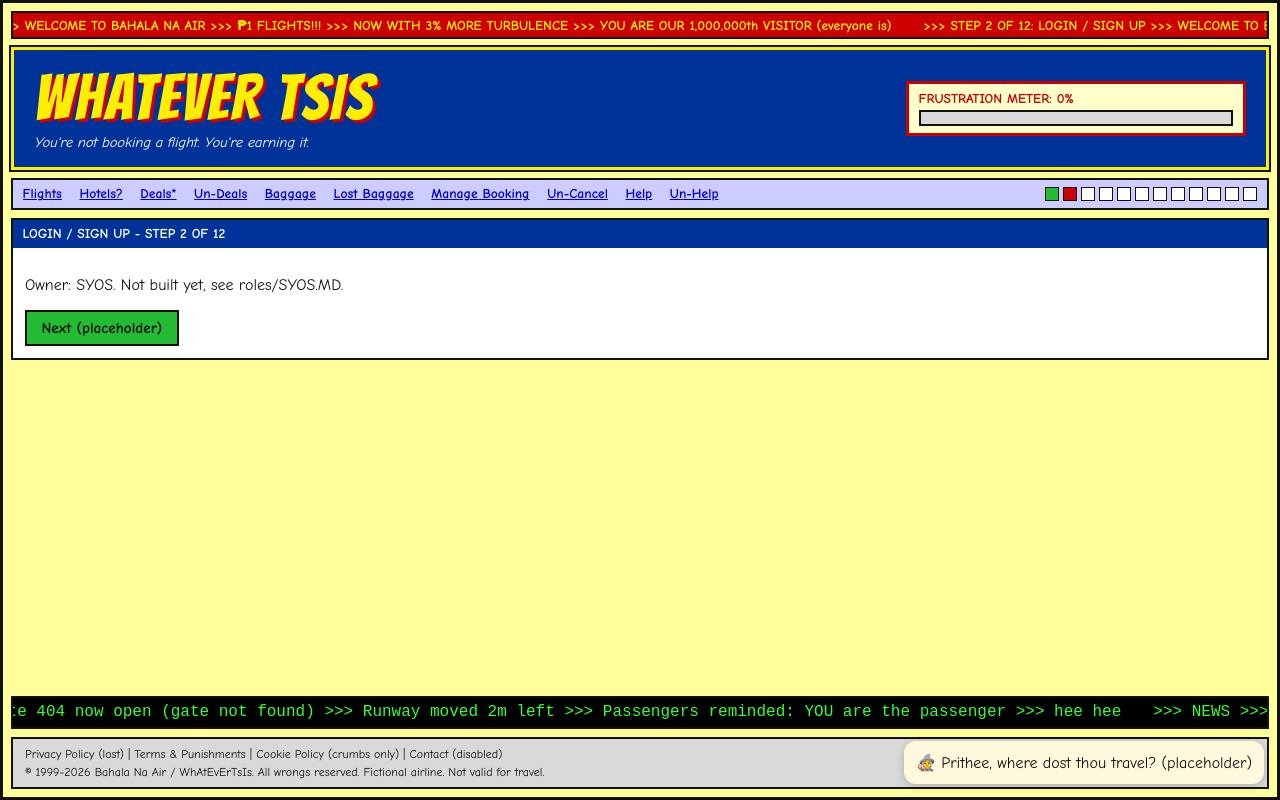
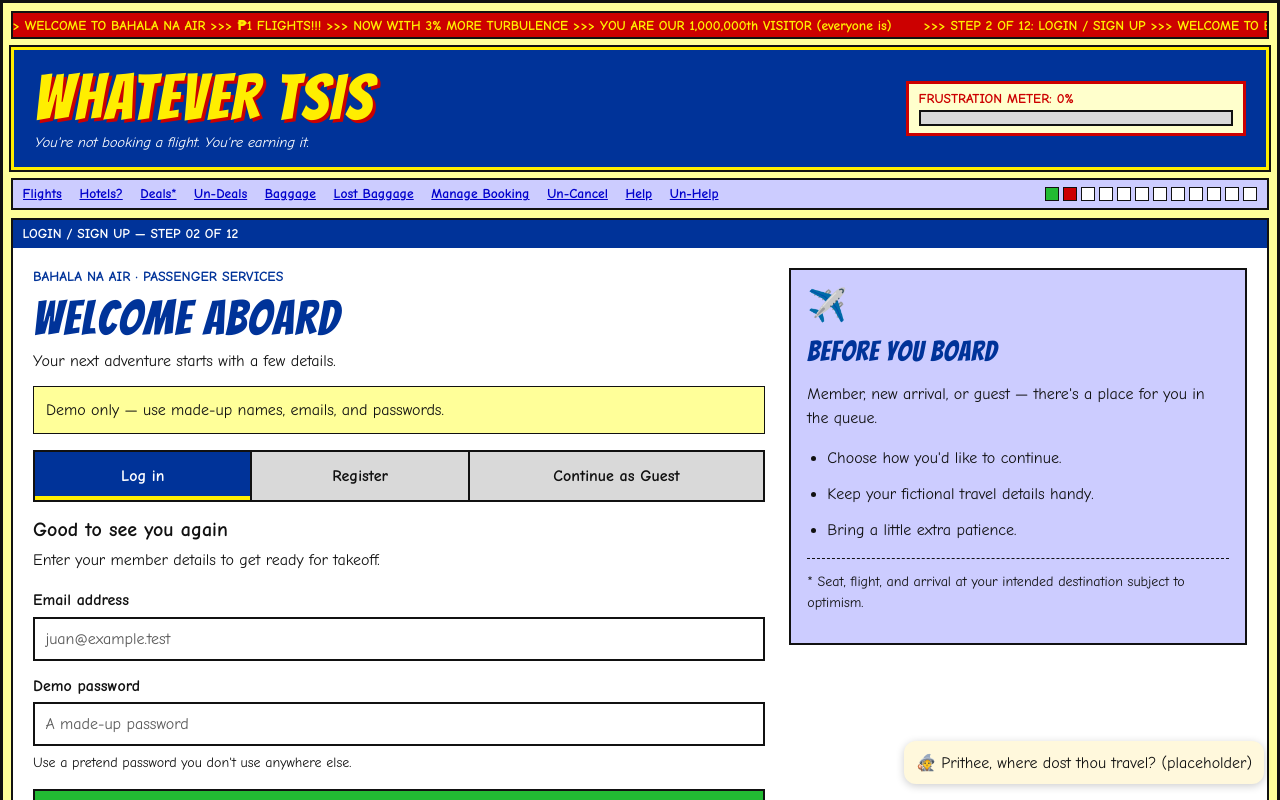
Before and after one commit to Zephyrdoestech/WhAtEvErTsIs, a React (Vite) app: page / in a window 1280 px wide. Both pictures are taken after a click on the button "Next (placeholder)". Shown: the top 800 px of the page. Built offline with nearby package versions, Linux system fonts and the light colour scheme.

Commit message:
feat: build Stage 02 login register and guest forms

```diff
--- a/src/stages/02-Login/Login.css
+++ b/src/stages/02-Login/Login.css
@@ -1 +1,55 @@
 /* OWNER: SYOS — styles for Stage 02 only */
+.login { font-size: 1rem; }
+.login__layout { display: grid; gap: 1.25rem; }
+.login__main { min-width: 0; }
+.login__eyebrow { margin: 0 0 0.5rem; color: var(--blue); font-size: 0.875rem; font-weight: 700; }
+.login__welcome { margin: 0; color: var(--blue); font-size: clamp(2rem, 6vw, 3rem); }
+.login__intro { margin: 0.5rem 0 1rem; }
+.login__notice { padding: 0.75rem; border: 1px solid var(--ink); background: var(--page); line-height: 1.4; }
+.login__tabs { display: grid; grid-template-columns: 1fr 1fr 1.35fr; border: var(--border); }
+.login__tabs button {
+  min-width: 0;
+  min-height: 3rem;
+  border: 0;
+  border-right: var(--border);
+  padding: 0.65rem 0.35rem;
+  background: var(--grey);
+  color: var(--ink);
+  font: 700 1rem var(--font-body);
+  cursor: pointer;
+}
+.login__tabs button:last-child { border-right: 0; }
+.login__tabs [aria-selected="true"] { background: var(--blue); color: #fff; box-shadow: inset 0 -4px var(--yellow); }
+.login button:focus-visible, .login input:focus-visible { outline: 3px solid var(--purple); outline-offset: 3px; }
+.login__tab-panel { padding: 1rem 0; }
+.login__tab-panel h4 { margin: 0 0 0.5rem; font-size: 1.25rem; }
+.login__tab-panel > p { margin: 0 0 1.25rem; line-height: 1.4; }
+.login__field { display: grid; gap: 0.45rem; margin-bottom: 1rem; }
+.login__field label { font-weight: 700; }
+.login__field input {
+  width: 100%;
+  min-width: 0;
+  min-height: 2.75rem;
+  border: var(--border);
+  padding: 0.65rem;
+  background: #fff;
+  color: var(--ink);
+  font: inherit;
+}
+.login__field input::placeholder { color: #595959; opacity: 1; }
+.login__help, .login__fine-print { font-size: 0.875rem; line-height: 1.4; }
+.login__guest-note { padding: 0.75rem; background: var(--lavender); line-height: 1.4; }
+.login__submit { width: 100%; min-height: 2.75rem; font-size: 1rem; }
+.login__status { margin: 1rem 0 0; padding: 0.75rem; border: 1px solid var(--blue); background: #e3f0ff; }
+.login__status:empty { display: none; }
+.login__aside { align-self: start; padding: 1rem; border: var(--border); background: var(--lavender); }
+.login__plane { display: block; font-size: 2rem; }
+.login__aside h3 { margin: 0.75rem 0; color: var(--blue); font-size: 1.75rem; }
+.login__aside p, .login__aside li { line-height: 1.5; }
+.login__aside ul { padding-left: 1.25rem; }
+.login__aside li + li { margin-top: 0.75rem; }
+.login__fine-print { padding-top: 0.75rem; border-top: 1px dashed var(--ink); }
+
+@media (min-width: 720px) {
+  .login__layout { grid-template-columns: minmax(0, 1.6fr) minmax(0, 1fr); padding: 1.25rem; gap: 1.5rem; }
+}
--- a/src/stages/02-Login/Login.jsx
+++ b/src/stages/02-Login/Login.jsx
@@ -1,8 +1,121 @@
 // OWNER: SYOS — see SYOS.MD (Stage 02: Login / Sign Up)
-// Replace the placeholder with the real stage. Call next() from useBooking() when the user gets through.
-import StagePlaceholder from "../../components/layout/StagePlaceholder.jsx";
+import { useId, useRef, useState } from "react";
 import "./Login.css";
 
+const modes = [
+  { id: "login", label: "Log in", title: "Good to see you again", description: "Enter your member details to get ready for takeoff.", submit: "Log in" },
+  { id: "register", label: "Register", title: "Join the passenger list", description: "A few details and you're one of us. Probably.", submit: "Create account" },
+  { id: "guest", label: "Continue as Guest", title: "Just passing through?", description: "Travel light. You can prepare your booking without creating an account.", submit: "Continue as Guest" },
+];
+
 export default function Login() {
-  return <StagePlaceholder number={2} title="Login / Sign Up" owner="SYOS" />;
+  const [active, setActive] = useState("login");
+  const [submitted, setSubmitted] = useState("");
+  const prefix = useId();
+  const tabs = useRef([]);
+
+  function selectTab(index) {
+    setActive(modes[index].id);
+    setSubmitted("");
+    tabs.current[index]?.focus();
+  }
+
+  function handleTabKey(event, index) {
+    let target;
+    if (event.key === "ArrowRight") target = (index + 1) % modes.length;
+    if (event.key === "ArrowLeft") target = (index + modes.length - 1) % modes.length;
+    if (event.key === "Home") target = 0;
+    if (event.key === "End") target = modes.length - 1;
+    if (target !== undefined) {
+      event.preventDefault();
+      selectTab(target);
+    }
+  }
+
+  function submit(event, mode) {
+    event.preventDefault();
+    // UI only: no authentication, storage, or stage advancement in task 3.
+    setSubmitted(mode);
+  }
+
+  return (
+    <section className="panel login" aria-labelledby={`${prefix}-heading`}>
+      <h2 className="panel-title" id={`${prefix}-heading`}>Login / Sign Up — Step 02 of 12</h2>
+      <div className="panel-body login__layout">
+        <div className="login__main">
+          <p className="login__eyebrow">BAHALA NA AIR · PASSENGER SERVICES</p>
+          <h3 className="display login__welcome">Welcome aboard</h3>
+          <p className="login__intro">Your next adventure starts with a few details.</p>
+          <p className="login__notice" id={`${prefix}-demo`}>Demo only — use made-up names, emails, and passwords.</p>
+
+          <div className="login__tabs" role="tablist" aria-label="Choose how to continue">
+            {modes.map((mode, index) => (
+              <button
+                key={mode.id}
+                ref={(element) => { tabs.current[index] = element; }}
+                type="button"
+                role="tab"
+                id={`${prefix}-tab-${mode.id}`}
+                aria-controls={`${prefix}-panel-${mode.id}`}
+                aria-selected={active === mode.id}
+                tabIndex={active === mode.id ? 0 : -1}
+                onClick={() => selectTab(index)}
+                onKeyDown={(event) => handleTabKey(event, index)}
+              >{mode.label}</button>
+            ))}
+          </div>
+
+          {modes.map((mode) => (
+            <div
+              key={mode.id}
+              role="tabpanel"
+              id={`${prefix}-panel-${mode.id}`}
+              aria-labelledby={`${prefix}-tab-${mode.id}`}
+              hidden={active !== mode.id}
+              className="login__tab-panel"
+            >
+              <h4>{mode.title}</h4>
+              <p>{mode.description}</p>
+              <form onSubmit={(event) => submit(event, mode.id)} aria-describedby={`${prefix}-demo`} autoComplete="off" onChange={() => setSubmitted("")}>
+                {mode.id !== "login" && (
+                  <div className="login__field">
+                    <label htmlFor={`${prefix}-${mode.id}-name`}>{mode.id === "guest" ? "What should we call you? (optional)" : "Full name"}</label>
+                    <input id={`${prefix}-${mode.id}-name`} name="name" type="text" placeholder="Juan Dela Cruz" required={mode.id === "register"} maxLength={100} />
+                  </div>
+                )}
+                {mode.id !== "guest" && (
+                  <>
+                    <div className="login__field">
+                      <label htmlFor={`${prefix}-${mode.id}-email`}>Email address</label>
+                      <input id={`${prefix}-${mode.id}-email`} name="email" type="email" placeholder="juan@example.test" required maxLength={254} />
+                    </div>
+                    <div className="login__field">
+                      <label htmlFor={`${prefix}-${mode.id}-password`}>Demo password</label>
+                      <input id={`${prefix}-${mode.id}-password`} name="password" type="password" placeholder="A made-up password" autoComplete="new-password" required maxLength={100} />
+                      <span className="login__help">Use a pretend password you don't use anywhere else.</span>
+                    </div>
+                  </>
+                )}
+                {mode.id === "guest" && <p className="login__guest-note">No email or password needed. Even a mystery passenger deserves a seat.*</p>}
+                <button className="btn go login__submit" type="submit">{mode.submit}</button>
+                <p className="login__status" role="status" aria-live="polite">{submitted === mode.id ? "Demo details received. Thanks for checking in!" : ""}</p>
+              </form>
+            </div>
+          ))}
+        </div>
+
+        <aside className="login__aside" aria-label="Before you board">
+          <span className="login__plane" aria-hidden="true">✈️</span>
+          <h3 className="display">Before you board</h3>
+          <p>Member, new arrival, or guest — there's a place for you in the queue.</p>
+          <ul>
+            <li>Choose how you'd like to continue.</li>
+            <li>Keep your fictional travel details handy.</li>
+            <li>Bring a little extra patience.</li>
+          </ul>
+          <p className="login__fine-print">* Seat, flight, and arrival at your intended destination subject to optimism.</p>
+        </aside>
+      </div>
+    </section>
+  );
 }
```
Also changed, not shown: roles/SYOS.MD (+1 -1 lines).
